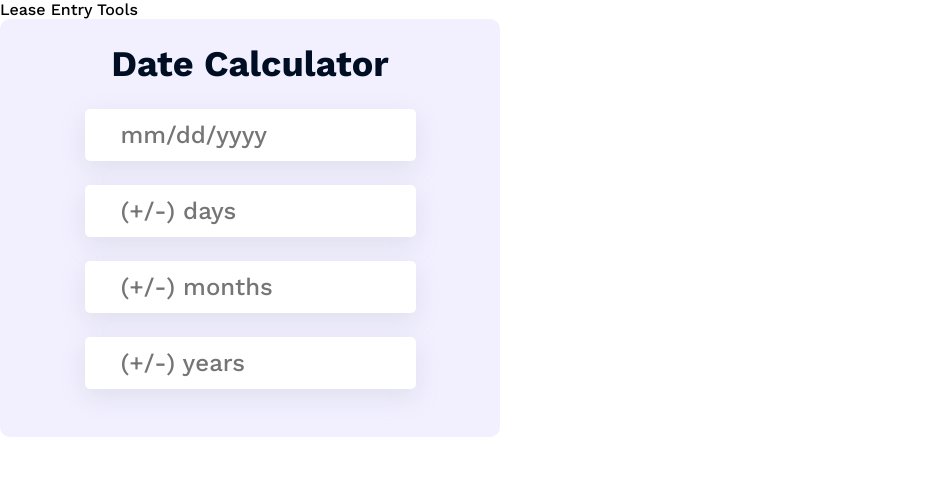
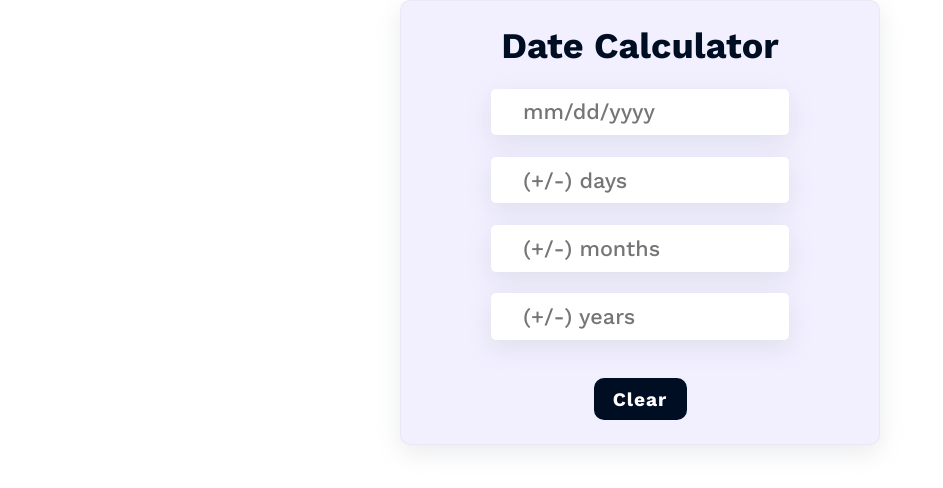
Before and after one commit to dev-gavin/lease-entry-tools, a React (Vite) app: page / in a window 1280 px wide. Shown: the top 488 px of the page, without its empty margins (0-943 px from the left). Built offline with nearby package versions, Linux system fonts and the light colour scheme.

Commit message:
feat/style: dateCalculator clear button

```diff
--- /dev/null
+++ b/blocks/Module/ClearButton.js
@@ -0,0 +1,19 @@
+import styled from 'styled-components'
+
+const ClearButton = styled.button`
+    border: none;
+    border-radius: 10px;
+    padding: 0.5em 1em;
+    cursor: pointer;
+    font-size: 0.8em;
+    background-color: #000e24;
+    font-weight: 800;
+    letter-spacing: 0.05em;
+    color: white;
+
+    &:active {
+        background-color: #ea8d0b;
+    }
+`
+
+export default ClearButton
--- a/blocks/Module/InputContainer.js
+++ /dev/null
@@ -1,16 +0,0 @@
-import styled from 'styled-components'
-
-const InputContainer = styled.div`
-    & input {
-        display: block;
-        margin: 1em auto;
-        border: none;
-        text-indent: 1em;
-        padding: 0.5em;
-        color: #000e24;
-        border-radius: 5px;
-        box-shadow: rgba(149, 157, 165, 0.2) 0px 8px 24px;
-    }
-`
-
-export default InputContainer
--- /dev/null
+++ b/blocks/Module/TextInput.js
@@ -0,0 +1,15 @@
+import styled from 'styled-components'
+
+const TextInput = styled.input`
+    display: block;
+    font-size: 0.9em;
+    margin: 1em auto;
+    border: none;
+    text-indent: 1em;
+    padding: 0.5em;
+    color: #000e24;
+    border-radius: 5px;
+    box-shadow: rgba(149, 157, 165, 0.2) 0px 8px 24px;
+`
+
+export default TextInput
--- a/blocks/Module/index.js
+++ b/blocks/Module/index.js
@@ -1,17 +1,20 @@
 import styled from 'styled-components'
-import InputContainer from './InputContainer'
+import TextInput from './TextInput'
 import Title from './Title'
 
 const Module = styled.div`
     background-color: #f2f0ff;
     font-size: 1.5em;
     border-radius: 10px;
-    width: 500px;
+    max-width: 20em;
+    border: 1px solid rgba(149, 157, 165, 0.1);
 
-    padding: 1em;
+    padding: 1em 2em;
+    box-shadow: rgba(149, 157, 165, 0.2) 0px 8px 24px;
+    margin: 0 auto;
 `
 
 Module.Title = Title
-Module.InputContainer = InputContainer
+Module.TextInput = TextInput
 
 export default Module
--- a/src/App.jsx
+++ b/src/App.jsx
@@ -3,7 +3,6 @@ import DateCalculator from './components/DateCalculator'
 function App() {
     return (
         <>
-            <h1>Lease Entry Tools</h1>
             <main>
                 <DateCalculator />
             </main>
--- /dev/null
+++ b/src/components/DateCalculator-Style.js
@@ -0,0 +1,38 @@
+import styled from 'styled-components'
+
+const Main = styled.div`
+    .clear-button {
+        display: block;
+        margin: 2em auto 0;
+    }
+`
+
+const ResultsContainer = styled.div`
+    display: grid;
+    grid-template-columns: 1fr 1fr;
+    text-align: center;
+    margin: 1.5em 0 1em;
+
+    & > :nth-child(1) {
+        border-right: 2px solid #b4bac4;
+    }
+
+    & .module__result-container {
+        cursor: pointer;
+    }
+
+    & .module__result-label {
+        font-size: 0.7em;
+        margin-bottom: 0.5em;
+    }
+
+    & .module__result {
+    }
+`
+
+const DateCalculatorStyle = {
+    Main,
+    ResultsContainer,
+}
+
+export default DateCalculatorStyle
--- a/src/components/DateCalculator.jsx
+++ b/src/components/DateCalculator.jsx
@@ -1,6 +1,8 @@
 import { add, format } from 'date-fns'
 import { useState } from 'react'
 import Module from '../../blocks/Module'
+import ClearButton from '../../blocks/Module/ClearButton'
+import DateCalculatorStyle from './DateCalculator-Style'
 
 function DateCalculator() {
     const [dateForm, setDateForm] = useState({
@@ -17,6 +19,15 @@ function DateCalculator() {
                 ...prevDateForm,
                 [name]: value,
             }
+        })
+    }
+
+    const handleClick = () => {
+        setDateForm({
+            date: '',
+            days: '',
+            months: '',
+            years: '',
         })
     }
 
@@ -39,50 +50,67 @@ function DateCalculator() {
         resultDateLess = ''
     }
 
-    const isResultsDisplayed = dateForm.days + dateForm.months + dateForm.years
+    const isResultsDisplayed =
+        dateForm.days + dateForm.months + dateForm.years && resultDate
 
     return (
         <>
+            <DateCalculatorStyle.Main>
                 <Module>
                     <Module.Title>Date Calculator</Module.Title>
-                <Module.InputContainer>
-                    <input
+                    <Module.TextInput
                         placeholder='mm/dd/yyyy'
                         maxLength='10'
                         name='date'
-                        value={dateForm.inputDate}
+                        value={dateForm.date}
                         type='text'
                         onChange={handleChange}
                     />
-                    <input
+                    <Module.TextInput
                         name='days'
                         value={dateForm.days}
                         onChange={handleChange}
                         placeholder='(+/-) days'
                         type='number'
                     />
-                    <input
+                    <Module.TextInput
                         name='months'
                         value={dateForm.months}
                         placeholder='(+/-) months'
                         onChange={handleChange}
                         type='number'
                     />
-                    <input
+                    <Module.TextInput
                         name='years'
                         value={dateForm.years}
                         placeholder='(+/-) years'
                         onChange={handleChange}
                         type='number'
                     />
-                </Module.InputContainer>
+                    <ClearButton
+                        className='clear-button'
+                        onClick={handleClick}>
+                        Clear
+                    </ClearButton>
+
                     {isResultsDisplayed && (
-                    <div className='module__result-container flex'>
-                        <div className='module__result'>{resultDate}</div>
-                        <div className='module__result'>{resultDateLess}</div>
+                        <DateCalculatorStyle.ResultsContainer>
+                            <div className='module__result-container'>
+                                <p className='module__result-label'>
+                                    Result (-1)
+                                </p>
+                                <p className='module__result'>
+                                    {resultDateLess}
+                                </p>
                             </div>
+                            <div className='module__result-container'>
+                                <p className='module__result-label'>Result</p>
+                                <p className='module__result'>{resultDate}</p>
+                            </div>
+                        </DateCalculatorStyle.ResultsContainer>
                     )}
                 </Module>
+            </DateCalculatorStyle.Main>
         </>
     )
 }
```
Lines whose indentation alone changed are shown as unchanged.
